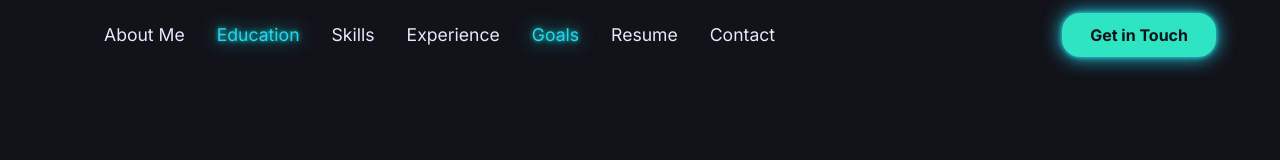
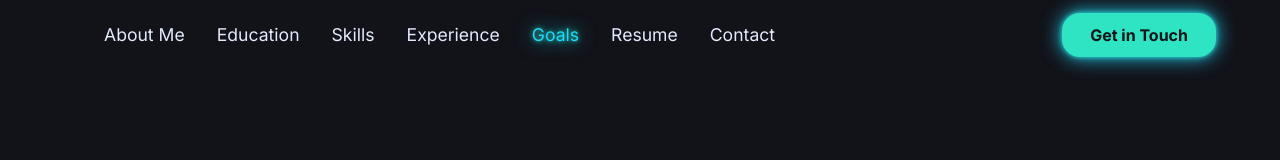
Before and after one commit to MariamAsad05/MariamAsad05.github.io, a plain HTML site: page education.html in a window 1280 px wide. Shown: the top 160 px of the page. Drawn offline with Linux system fonts and the light colour scheme.

Commit message:
Update education.html

```diff
--- a/education.html
+++ b/education.html
@@ -12,7 +12,7 @@
 
         <ul class="nav-links">
             <li><a href="index.html#about" class="nav-link">About Me</a></li>
-            <li><a href="education.html" class="nav-link active">Education</a></li>
+            <li><a href="education.html" class="nav-link">Education</a></li>
             <li><a href="index.html#skills" class="nav-link">Skills</a></li>
             <li><a href="index.html#experience" class="nav-link">Experience</a></li>
             <li><a href="goals.html" class="nav-link active">Goals</a></li>
```
